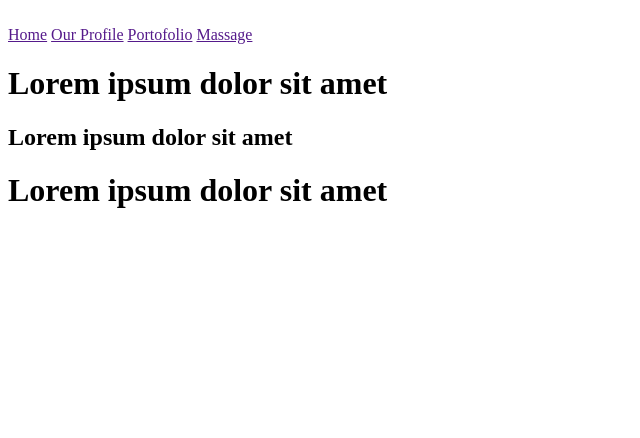
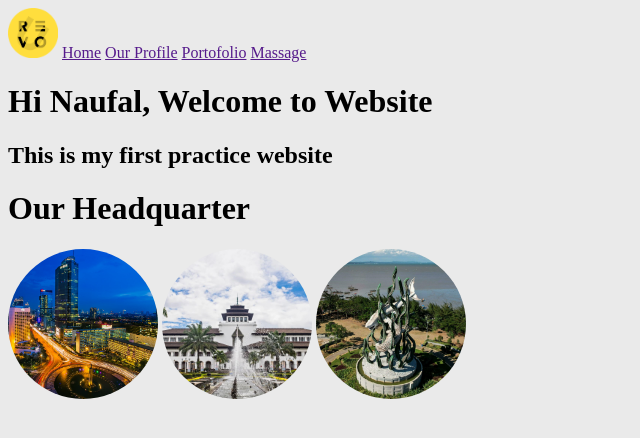
Before and after one commit to revou-fundamental-course/14-oct-24-nauazhar, a plain HTML site: page index.html in a window 1280 px wide. Shown: the whole page, without its empty margins (0-640 px from the left). Drawn offline with Linux system fonts and the light colour scheme; files that its build step writes are made by us from their sources.

Commit message:
third commmit

```diff
--- /dev/null
+++ b/CSS/style.css
@@ -0,0 +1,25 @@
+body {
+    background-color: #EAEAEA;
+}
+.logo {
+    width: 50px;
+    height: 50px;
+}
+
+
+
+.jkt {
+    width: 150px;
+    height: 150px;
+    border-radius: 50%;
+}
+.bdg {
+    width: 150px;
+    height: 150px;
+    border-radius: 50%;
+}
+.sby {
+    width: 150px;
+    height: 150px;
+    border-radius: 50%;
+}
--- a/index.html
+++ b/index.html
@@ -3,28 +3,33 @@
 <head>
     <meta charset="UTF-8">
     <meta name="viewport" content="width=device-width, initial-scale=1.0">
-    <link rel="stylesheet" href="styles.css">
-    <title>MY Website .</title>
+    <title>My Website</title>
+    <link rel="stylesheet" href="css/style.css">
 </head>
-<body class="body">
+
+<body>
+    <!-- Logo dan Navigasi bar -->
     <header>
         <nav>
-            <div id="logo">
-                <img src="">
-            </div>
+            <!-- Logo RevoU -->
+                <img src="asset/Logo-RevoU-5.jpg" class="logo">
 
+                <!-- Navigasi Bar -->
                 <a href="">Home</a>
                 <a href="">Our Profile</a>
                 <a href="">Portofolio</a>
                 <a href="">Massage</a>
+        </nav>
 
-        </nav>
-        <h1>Lorem ipsum dolor sit amet</h1>
-        <h2>Lorem ipsum dolor sit amet</h2>
+        <h1>Hi Naufal, Welcome to Website</h1>
+        <h2>This is my first practice website</h2>
 
     </header>
     <main>
-        <h1>Lorem ipsum dolor sit amet</h1>
+        <h1>Our Headquarter</h1>
+            <img class="jkt" src="asset/Jakarta.jpg">
+            <img class="bdg" src="asset/Bandung.jpg">
+            <img class="sby" src="asset/Surabaya.jpg">
 
     </main>
     <footer>
```
Also changed, not shown: CSS/styles.css (deleted).
